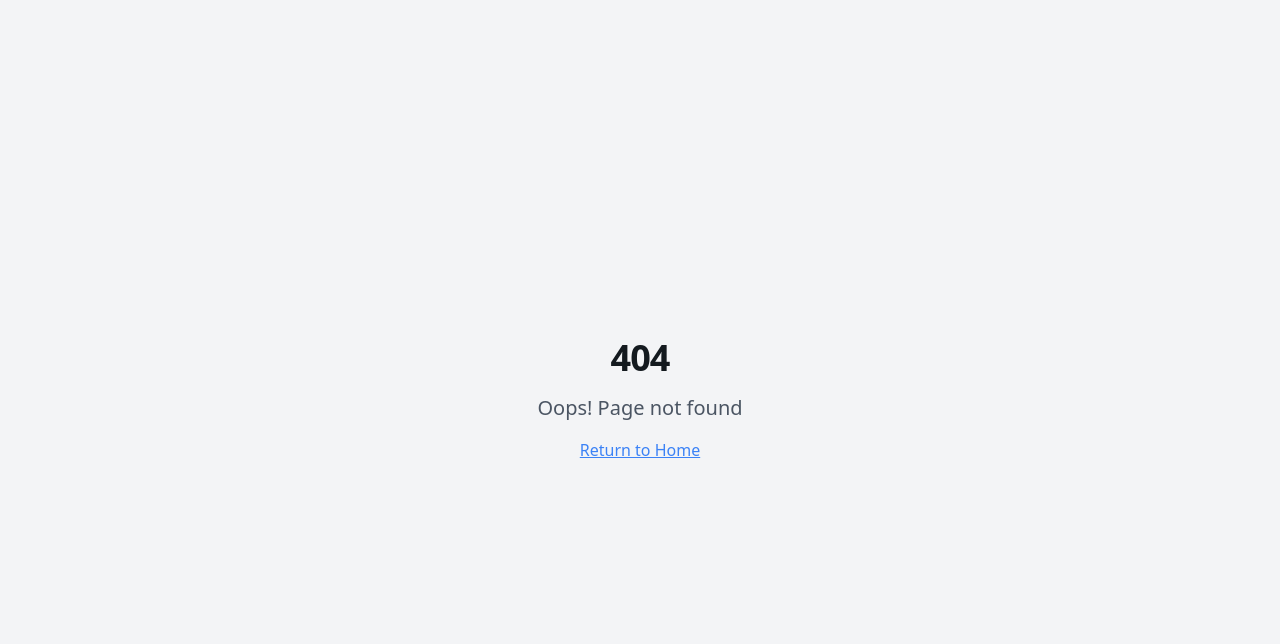
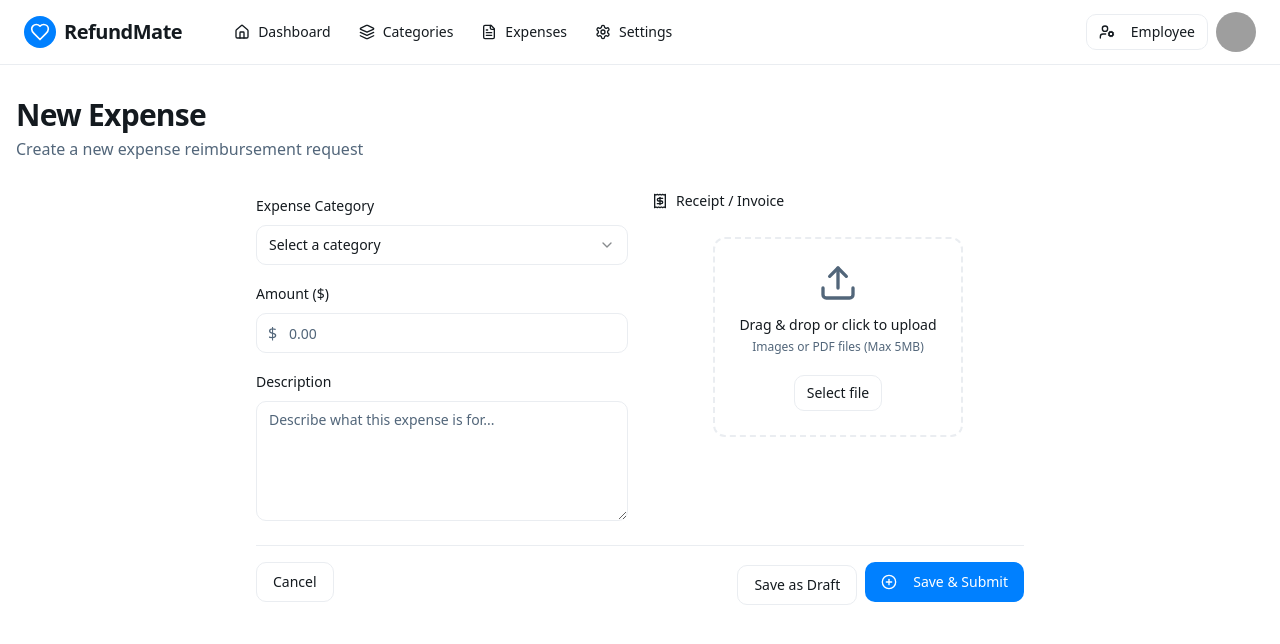
Before and after one commit to stsm01/expense-categories-buddy, a React (Vite) app: page /expenses/new in a window 1280 px wide. Before the commit this address had no page. Shown: the top 644 px of the page. Built offline with nearby package versions, Linux system fonts and the light colour scheme; grey boxes are pictures that could not be loaded.

Commit message:
Handle 404 on expense add
Addresses potential 404 error when adding an expense.

```diff
--- a/src/App.tsx
+++ b/src/App.tsx
@@ -9,6 +9,7 @@ import Index from "./pages/Index";
 import Dashboard from "./pages/Dashboard";
 import Categories from "./pages/Categories";
 import Expenses from "./pages/Expenses";
+import NewExpense from "./pages/NewExpense";
 import Reports from "./pages/Reports";
 import NotFound from "./pages/NotFound";
 
@@ -26,6 +27,7 @@ const App = () => (
             <Route path="/dashboard" element={<Dashboard />} />
             <Route path="/categories" element={<Categories />} />
             <Route path="/expenses" element={<Expenses />} />
+            <Route path="/expenses/new" element={<NewExpense />} />
             <Route path="/reports" element={<Reports />} />
             <Route path="*" element={<NotFound />} />
           </Routes>
--- a/src/pages/Expenses.tsx
+++ b/src/pages/Expenses.tsx
@@ -99,9 +99,11 @@ const Expenses = () => {
           </div>
 
           {isEmployee && (
-            <Button className="mt-4 md:mt-0" onClick={() => setShowNewExpenseDialog(true)}>
-              <Plus className="h-4 w-4 mr-2" />
-              New Expense
+            <Button className="mt-4 md:mt-0" asChild>
+              <Link to="/expenses/new">
+                <Plus className="h-4 w-4 mr-2" />
+                New Expense
+              </Link>
             </Button>
           )}
         </div>
--- /dev/null
+++ b/src/pages/NewExpense.tsx
@@ -0,0 +1,27 @@
+
+import React from 'react';
+import Navigation from '@/components/Navigation';
+import ExpenseForm from '@/components/ExpenseForm';
+
+const NewExpense = () => {
+  return (
+    <div className="min-h-screen bg-background">
+      <Navigation />
+
+      <main className="container px-4 py-8 mx-auto animate-fade-in">
+        <div className="mb-8">
+          <h1 className="text-3xl font-bold tracking-tight">New Expense</h1>
+          <p className="text-muted-foreground mt-1">
+            Create a new expense reimbursement request
+          </p>
+        </div>
+
+        <div className="max-w-3xl mx-auto">
+          <ExpenseForm />
+        </div>
+      </main>
+    </div>
+  );
+};
+
+export default NewExpense;
```
